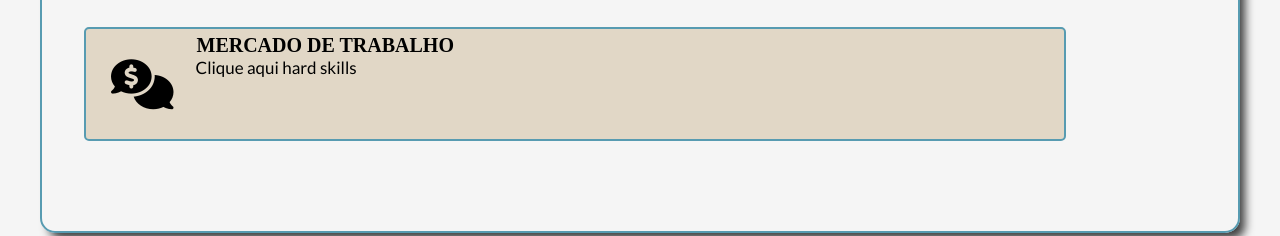
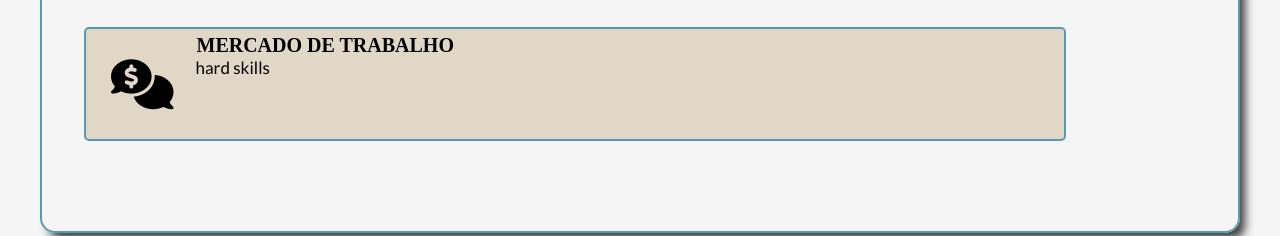
Before and after one commit to camisbersann/blog, a plain HTML site: page pages/categories/categories.html in a window 1280 px wide. Shown: the part 654-890 px from the top of the page. Drawn offline with Linux system fonts and the light colour scheme; files whose address does not match are found by name; a web font is replaced by a local one.

Commit message:
fixcategoriess

```diff
--- a/pages/categories/categories.html
+++ b/pages/categories/categories.html
@@ -45,7 +45,7 @@
                     </div>
                     <div class="content">
                         <h2>mercado de trabalho</h2>
-                        <p>Clique aqui hard skills</p>
+                        <p>hard skills</p>
                     </div>
                 </a>
             </div>
```
